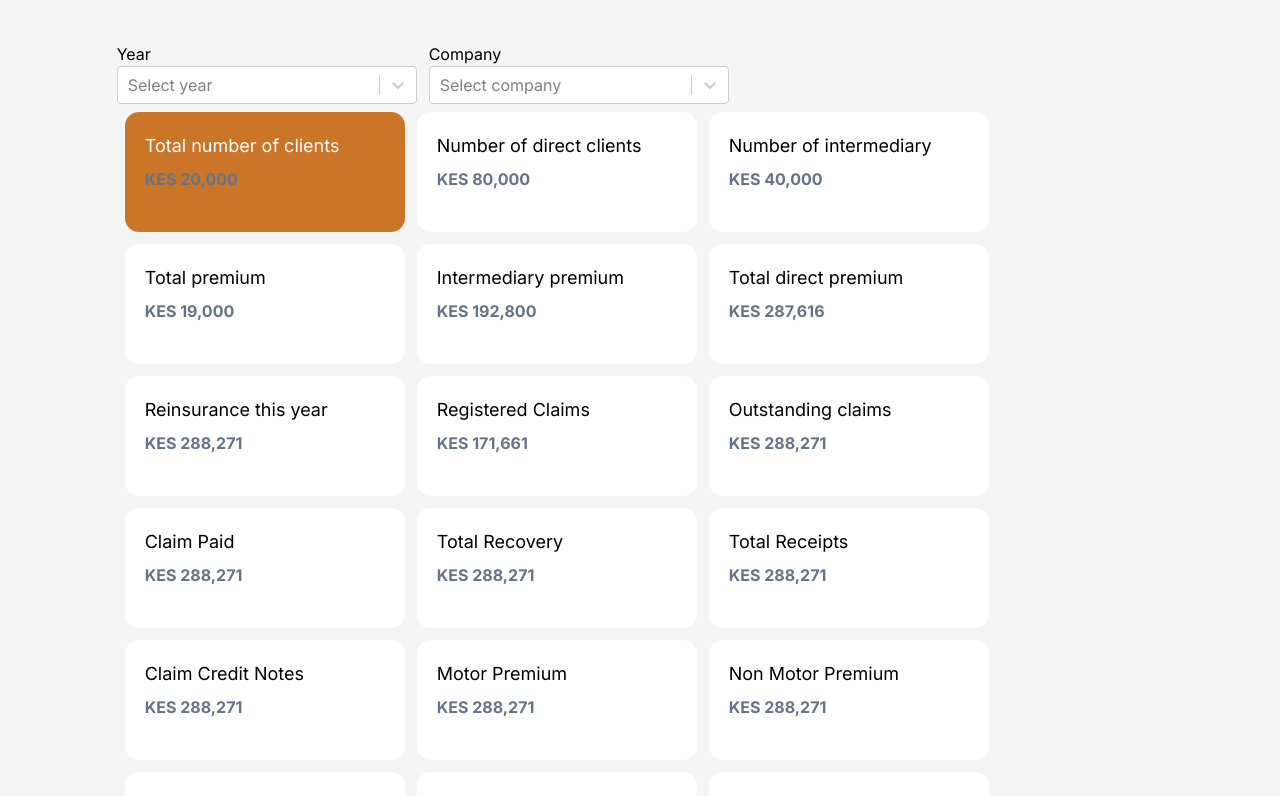
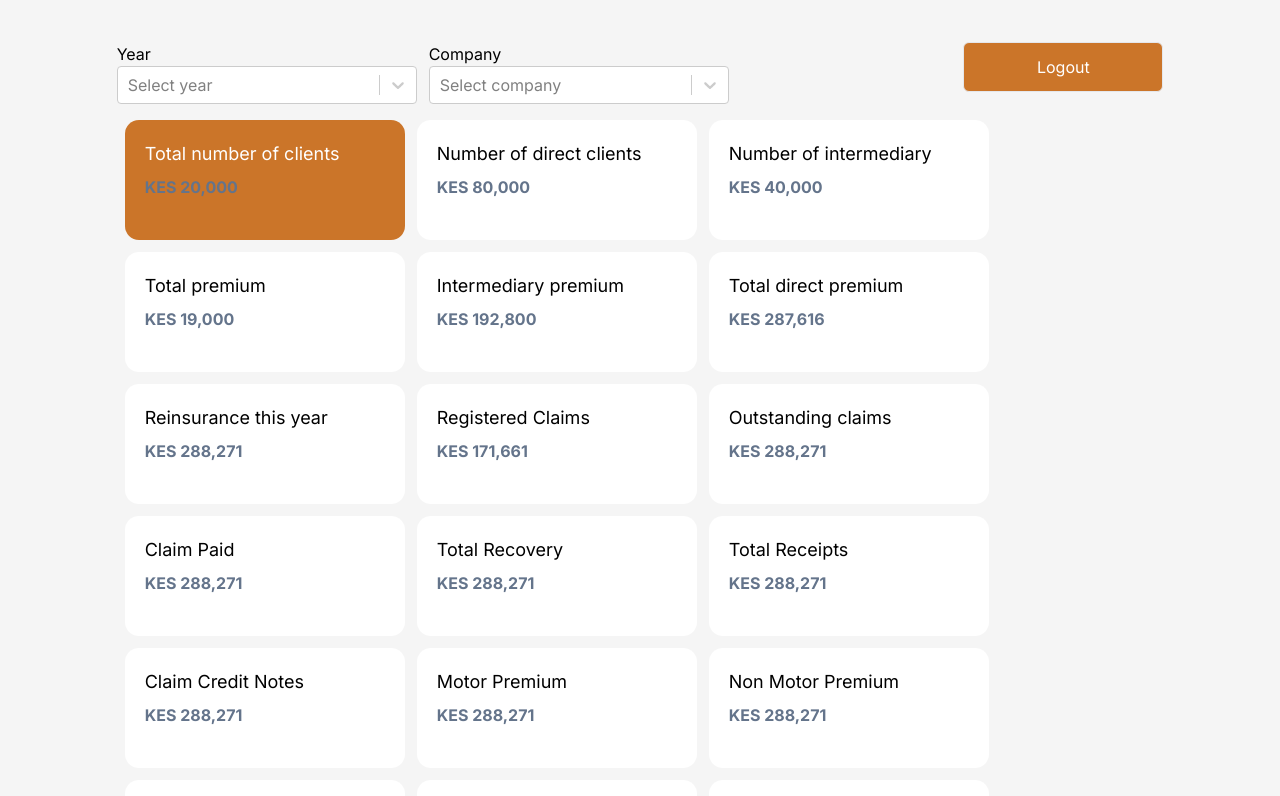
Before and after one commit to Nicholas-Kipkoech/perfomance-dashboard, a Next.js app: page /dashboard in a window 1280 px wide. Shown: the top 796 px of the page. Built offline with nearby package versions, Linux system fonts and the light colour scheme.

Commit message:
add logut

```diff
--- a/app/dashboard/page.tsx
+++ b/app/dashboard/page.tsx
@@ -5,6 +5,8 @@ import { BimaData, Companies } from "../data/BimaData";
 import BarChartComponent from "../UI/charts/Barchart";
 import TableComponent from "../UI/tables/Table";
 import CustomSelect from "../UI/reusableComponents/CustomSelect";
+import CustomButton from "../UI/reusableComponents/CustomButton";
+import { useRouter } from "next/navigation";
 
 const Dashboard = () => {
   const [title, setTitle] = useState("Total number of clients");
@@ -31,9 +33,14 @@ const Dashboard = () => {
       value: company.name,
     };
   });
+  const router = useRouter();
+  const handleLogout = () => {
+    router.push("/");
+  };
 
   return (
     <div className="p-[10px] mt-[20px]">
+      <div className="flex justify-between items-center mb-2">
         <div className="flex gap-3">
           <CustomSelect
             className={"w-[300px]"}
@@ -48,6 +55,14 @@ const Dashboard = () => {
             onChange={(value: { value: string }) => console.log(value)}
             name={"Company"}
             placeholder="Select company"
+          />
+        </div>
+        <CustomButton
+          name="Logout"
+          className={
+            "h-[50px] border w-[200px] rounded-md text-white bg-[#cb7529]"
+          }
+          onClick={handleLogout}
         />
       </div>
       <div className="divide-y">
```
Lines whose indentation alone changed are shown as unchanged.
